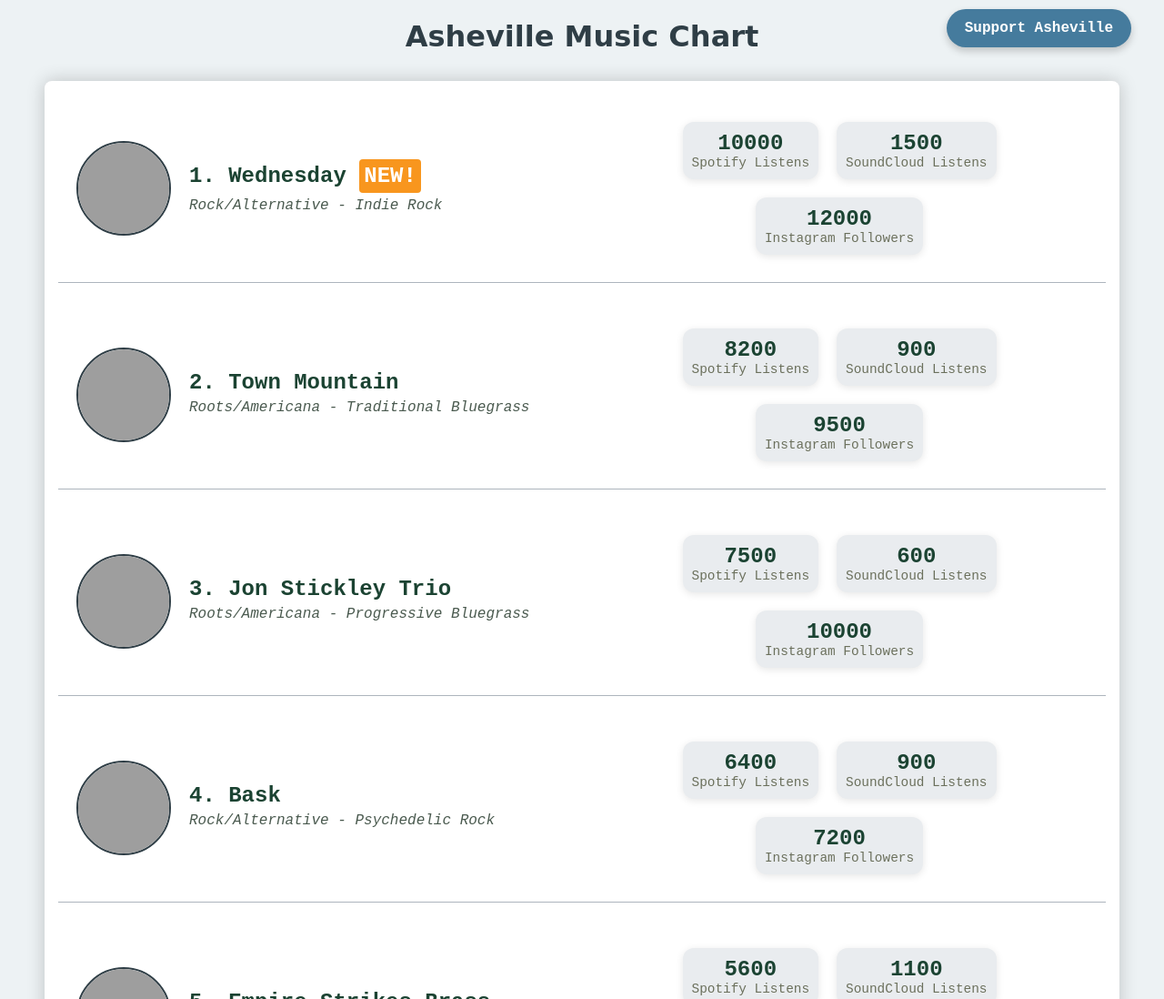
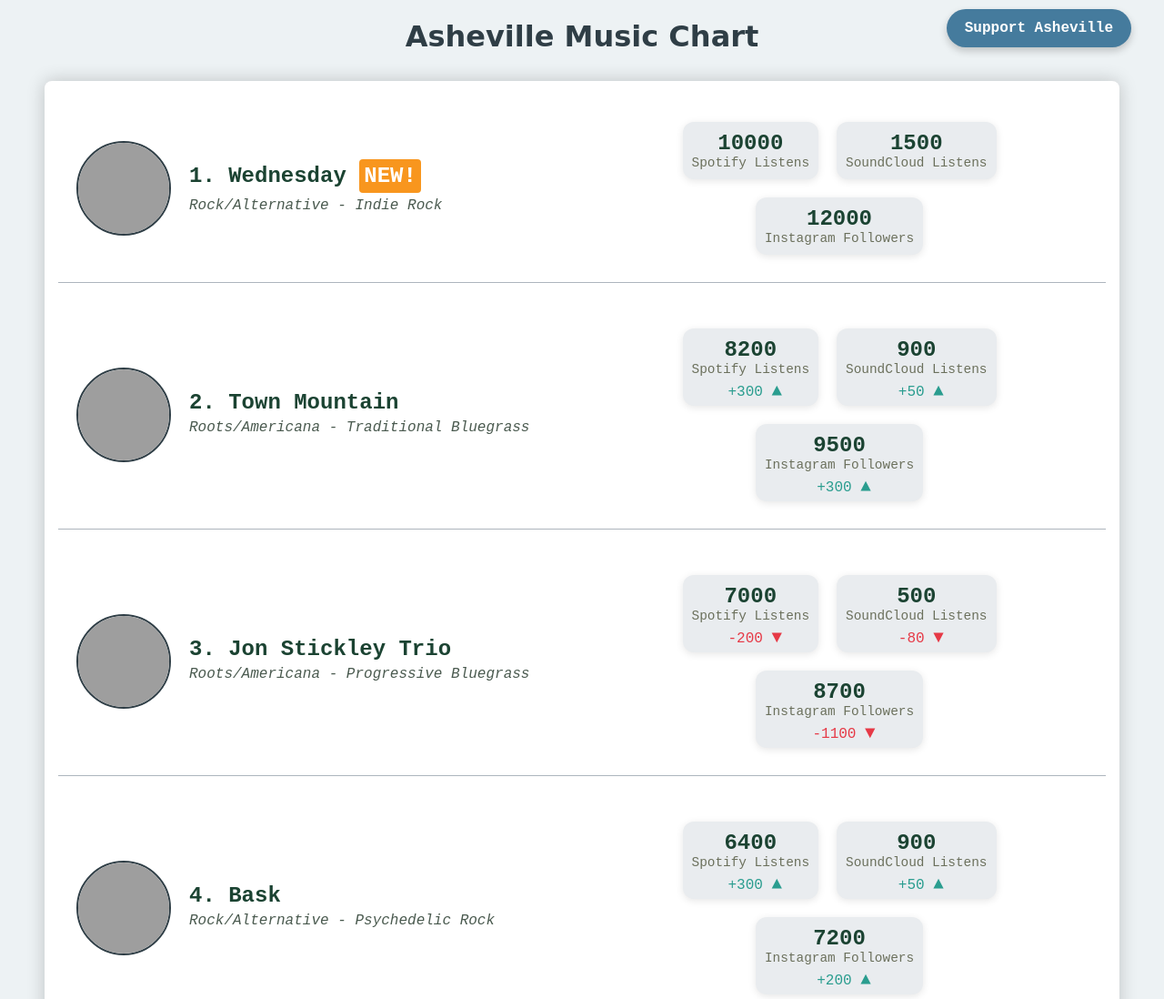
Before and after one commit to DaveedBalcher/AshevilleMusicChart, a plain HTML site: page index.html in a window 1280 px wide. Shown: the top 1098 px of the page at 91% size. Drawn offline with Linux system fonts and the light colour scheme; grey boxes are pictures that could not be loaded.

Commit message:
add week to week change

```diff
--- a/data.js
+++ b/data.js
@@ -3,9 +3,9 @@
         name: "Secret Shame",
         high_level_genre: "Rock/Alternative",
         specific_genre: "Post-Punk",
-        weekly_spotify_listens: 4500,
-        weekly_soundcloud_listens: 1200,
-        instagram_follows: 6800,
+        weekly_spotify_listens: { previous: null, current: 4500 },
+        weekly_soundcloud_listens: { previous: null, current: 1200 },
+        instagram_follows: { previous: null, current: 6800 },
         image_url: "https://f4.bcbits.com/img/0017911853_0",
         isNew: true
     },
@@ -13,9 +13,9 @@
         name: "Cave Grave",
         high_level_genre: "Rock/Alternative",
         specific_genre: "Garage Rock",
-        weekly_spotify_listens: 3500,
-        weekly_soundcloud_listens: 800,
-        instagram_follows: 4500,
+        weekly_spotify_listens: { previous: 3200, current: 3500 },
+        weekly_soundcloud_listens: { previous: 750, current: 600 },
+        instagram_follows: { previous: 4300, current: 4500 },
         image_url: "https://scontent-atl3-2.xx.fbcdn.net/v/t1.6435-9/75266170_105687757556798_5305740406904848384_n.jpg?_nc_cat=104&ccb=1-7&_nc_sid=cc71e4&_nc_ohc=F5kndXomcQkQ7kNvgHTR-td&_nc_zt=23&_nc_ht=scontent-atl3-2.xx&_nc_gid=A-CP6JF9PHRT8QohmtzGist&oh=00_AYCg7xJ7M1wEugC9zpDJja13uEJA8V2WeJxqRD4mO9axwQ&oe=6744DA5E",
         isNew: false
     },
@@ -23,9 +23,9 @@
         name: "Wednesday",
         high_level_genre: "Rock/Alternative",
         specific_genre: "Indie Rock",
-        weekly_spotify_listens: 10000,
-        weekly_soundcloud_listens: 1500,
-        instagram_follows: 12000,
+        weekly_spotify_listens: { previous: null, current: 10000 },
+        weekly_soundcloud_listens: { previous: null, current: 1500 },
+        instagram_follows: { previous: null, current: 12000 },
         image_url: "https://media.pitchfork.com/photos/6524aed07792e31cf9313be1/4:3/w_3000,h_2250,c_limit/wednesday.jpg",
         isNew: true
     },
@@ -33,9 +33,9 @@
         name: "Jon Stickley Trio",
         high_level_genre: "Roots/Americana",
         specific_genre: "Progressive Bluegrass",
-        weekly_spotify_listens: 7500,
-        weekly_soundcloud_listens: 600,
-        instagram_follows: 10000,
+        weekly_spotify_listens: { previous: 7200, current: 7000 },
+        weekly_soundcloud_listens: { previous: 580, current: 500 },
+        instagram_follows: { previous: 9800, current: 8700 },
         image_url: "https://worldmusiccentral.org/wp-content/uploads/Jon_Stickley_Trio.jpg",
         isNew: false
     },
@@ -43,9 +43,9 @@
         name: "Town Mountain",
         high_level_genre: "Roots/Americana",
         specific_genre: "Traditional Bluegrass",
-        weekly_spotify_listens: 8200,
-        weekly_soundcloud_listens: 900,
-        instagram_follows: 9500,
+        weekly_spotify_listens: { previous: 7900, current: 8200 },
+        weekly_soundcloud_listens: { previous: 850, current: 900 },
+        instagram_follows: { previous: 9200, current: 9500 },
         image_url: "https://pinecastlemusic.com/wp-content/uploads/2018/06/Pinecastle-Artist-GALLERY-TownMountain-1.jpg",
         isNew: false
     },
@@ -53,9 +53,9 @@
         name: "Empire Strikes Brass",
         high_level_genre: "World/Fusion",
         specific_genre: "Brass-Funk-Rock",
-        weekly_spotify_listens: 5600,
-        weekly_soundcloud_listens: 1100,
-        instagram_follows: 7000,
+        weekly_spotify_listens: { previous: 5300, current: 5600 },
+        weekly_soundcloud_listens: { previous: 1000, current: 1100 },
+        instagram_follows: { previous: 6800, current: 7000 },
         image_url: "https://mountainmusicfestwv.com/wp-content/uploads/2019/12/Empire-Strikes-Brass-lineup-page.jpg",
         isNew: false
     },
@@ -63,9 +63,9 @@
         name: "The Get Right Band",
         high_level_genre: "Rock/Alternative",
         specific_genre: "Funk Rock",
-        weekly_spotify_listens: 4800,
-        weekly_soundcloud_listens: 750,
-        instagram_follows: 6000,
+        weekly_spotify_listens: { previous: 4600, current: 4800 },
+        weekly_soundcloud_listens: { previous: 700, current: 650 },
+        instagram_follows: { previous: 5800, current: 6000 },
         image_url: "https://highlandbrewing.com/wp-content/uploads/156894591_263324378693104_7461022895879682179_n.jpeg",
         isNew: false
     },
@@ -73,9 +73,9 @@
         name: "Spaceman Jones & The Motherships",
         high_level_genre: "Urban/Electronic",
         specific_genre: "Alternative Hip-Hop",
-        weekly_spotify_listens: 5100,
-        weekly_soundcloud_listens: 1900,
-        instagram_follows: 5200,
+        weekly_spotify_listens: { previous: 4900, current: 5100 },
+        weekly_soundcloud_listens: { previous: 1800, current: 1900 },
+        instagram_follows: { previous: 5000, current: 5200 },
         image_url: "https://encrypted-tbn0.gstatic.com/images?q=tbn:ANd9GcTuD5bZfXOIGvP-TVHPhh0ejpiIqz89PYhA1Q&s",
         isNew: false
     },
@@ -83,9 +83,9 @@
         name: "Jeff Santiago Y Los Gatos",
         high_level_genre: "World/Fusion",
         specific_genre: "Latin Rock",
-        weekly_spotify_listens: 4300,
-        weekly_soundcloud_listens: 1300,
-        instagram_follows: 5800,
+        weekly_spotify_listens: { previous: 4100, current: 4000 },
+        weekly_soundcloud_listens: { previous: 1200, current: 1300 },
+        instagram_follows: { previous: 5600, current: 5800 },
         image_url: "https://i.ytimg.com/vi/7PxR8jUNkHw/maxresdefault.jpg",
         isNew: false
     },
@@ -93,10 +93,10 @@
         name: "Bask",
         high_level_genre: "Rock/Alternative",
         specific_genre: "Psychedelic Rock",
-        weekly_spotify_listens: 6400,
-        weekly_soundcloud_listens: 900,
-        instagram_follows: 7200,
-        image_url: "https://scontent-atl3-1.xx.fbcdn.net/v/t39.30808-6/342203983_1473632603040611_2156099143368689535_n.png?_nc_cat=108&ccb=1-7&_nc_sid=cc71e4&_nc_ohc=c5ZvHwPBYeMQ7kNvgEu0pdK&_nc_zt=23&_nc_ht=scontent-atl3-1.xx&_nc_gid=Au-L_H4b9NbdTBZcg8hW6xX&oh=00_AYBtNxVaY03LW9gxD3AXnJNryVi_YMhQnZFJzqUeurUhfg&oe=672F220A",
+        weekly_spotify_listens: { previous: 6100, current: 6400 },
+        weekly_soundcloud_listens: { previous: 850, current: 900 },
+        instagram_follows: { previous: 7000, current: 7200 },
+        image_url: "https://www.season-of-mist.com/wp-content/uploads/2020/03/bask-picture-1.jpg_small_credit_Jameykay_and_Arlie-2048x1366.jpg",
         isNew: false
     }
 ];
--- a/index.html
+++ b/index.html
@@ -3,7 +3,7 @@
 <head>
     <meta charset="UTF-8">
     <meta name="viewport" content="width=device-width, initial-scale=1.0">
-    <title>Asheville Vibe Chart</title>
+    <title>Asheville Music Chart</title>
     <link rel="stylesheet" href="styles.css">
 </head>
 <body>
--- a/script.js
+++ b/script.js
@@ -1,12 +1,24 @@
 document.addEventListener('DOMContentLoaded', () => {
     const container = document.getElementById('chart-container');
 
-    // Sort artists by weekly Spotify listens in descending order
-    data.sort((a, b) => b.weekly_spotify_listens - a.weekly_spotify_listens);
+    // Sort artists by current weekly Spotify listens in descending order
+    data.sort((a, b) => b.weekly_spotify_listens.current - a.weekly_spotify_listens.current);
 
     data.forEach((artist, index) => {
         const artistElement = document.createElement('div');
         artistElement.classList.add('artist');
+
+        function getChangeIndicator(current, previous) {
+            if (previous === null) {
+                return '';
+            } else if (current > previous) {
+                return `<span class="up-arrow"><small>+${current - previous} </small>▲</span>`;
+            } else if (current < previous) {
+                return `<span class="down-arrow"><small>-${previous - current} </small>▼</span>`;
+            } else {
+                return '';
+            }
+        }
 
         artistElement.innerHTML = `
             <div class="artist-info">
@@ -18,16 +30,19 @@
             </div>
             <div class="stats">
                 <div class="stat-item">
-                    <span class="stat-value">${artist.weekly_spotify_listens}</span>
+                    <span class="stat-value">${artist.weekly_spotify_listens.current}</span>
                     <span class="stat-label">Spotify Listens</span>
+                    ${artist.weekly_spotify_listens.previous !== null ? getChangeIndicator(artist.weekly_spotify_listens.current, artist.weekly_spotify_listens.previous) : ''}
                 </div>
                 <div class="stat-item">
-                    <span class="stat-value">${artist.weekly_soundcloud_listens}</span>
+                    <span class="stat-value">${artist.weekly_soundcloud_listens.current}</span>
                     <span class="stat-label">SoundCloud Listens</span>
+                    ${artist.weekly_soundcloud_listens.previous !== null ? getChangeIndicator(artist.weekly_soundcloud_listens.current, artist.weekly_soundcloud_listens.previous) : ''}
                 </div>
                 <div class="stat-item">
-                    <span class="stat-value">${artist.instagram_follows}</span>
+                    <span class="stat-value">${artist.instagram_follows.current}</span>
                     <span class="stat-label">Instagram Followers</span>
+                    ${artist.instagram_follows.previous !== null ? getChangeIndicator(artist.instagram_follows.current, artist.instagram_follows.previous) : ''}
                 </div>
             </div>
         `;
--- a/styles.css
+++ b/styles.css
@@ -131,6 +131,22 @@
     transform: scale(1.05);
 }
 
+.up-arrow {
+    color: #2a9d8f; /* Teal color to represent growth and avoid green-red confusion */
+    font-size: 1.2em;
+    margin-left: 10px;
+    position: relative;
+    top: 5px;
+}
+
+.down-arrow {
+    color: #e63946; /* Distinct coral color to represent decrease, easier for colorblind users */
+    font-size: 1.2em;
+    margin-left: 10px;
+    position: relative;
+    top: 5px;
+}
+
 @media (max-width: 768px) {
     .artist {
         flex-direction: column;
```
